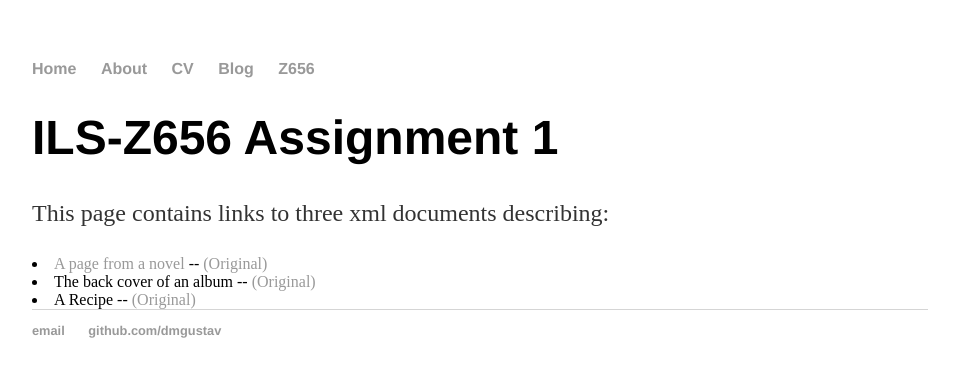
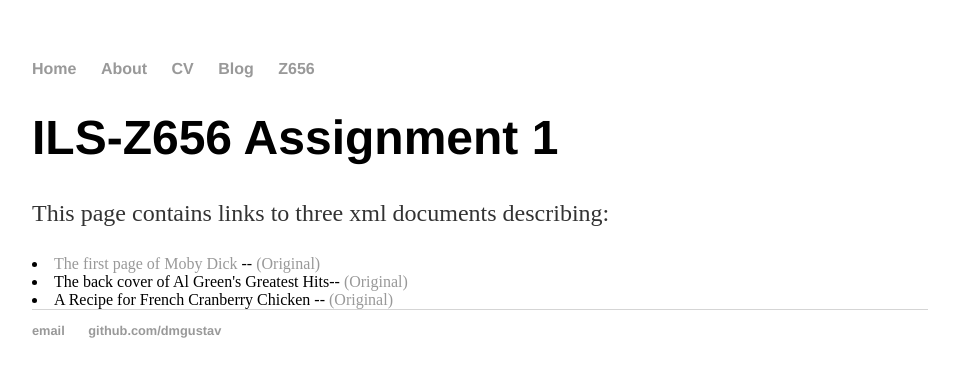
Before and after one commit to dmgustav/dmgustav.github.io, a Jekyll site: the page built from z656/assignment1/index.html, in a window 1280 px wide. Shown: the top 377 px of the page, without its empty margins (160-1119 px from the left). Built offline with Jekyll 4.4.1, drawn with Linux system fonts in a browser that asks for light colours.

Commit message:
Update index.html

```diff
--- a/z656/assignment1/index.html
+++ b/z656/assignment1/index.html
@@ -6,6 +6,6 @@ title: ILS-Z656 Assignment 1
 <div class="blurb">
 <p>This page contains links to three xml documents describing:</p>
 <u1>
-  <li><a href="/z656/assignment1/mobydick.xml">A page from a novel</a> -- <a href="http://fedora.dlib.indiana.edu/fedora/get/iudl:1486170/LARGE">(Original)</a></li>
-  <li>The back cover of an album -- <a href="https://nhomenda.github.io/Z656/Al-Green-Greatest-Hits-back.jpg">(Original)</a></li>
-  <li>A Recipe -- <a href="https://nhomenda.github.io/Z656/French-Cranberry-Chicken-Recipe.jpg">(Original)</a></li></u1></div>
+  <li><a href="/z656/assignment1/mobydick.xml">The first page of Moby Dick</a> -- <a href="http://fedora.dlib.indiana.edu/fedora/get/iudl:1486170/LARGE">(Original)</a></li>
+  <li>The back cover of Al Green's Greatest Hits-- <a href="https://nhomenda.github.io/Z656/Al-Green-Greatest-Hits-back.jpg">(Original)</a></li>
+  <li>A Recipe for French Cranberry Chicken -- <a href="https://nhomenda.github.io/Z656/French-Cranberry-Chicken-Recipe.jpg">(Original)</a></li></u1></div>
```
